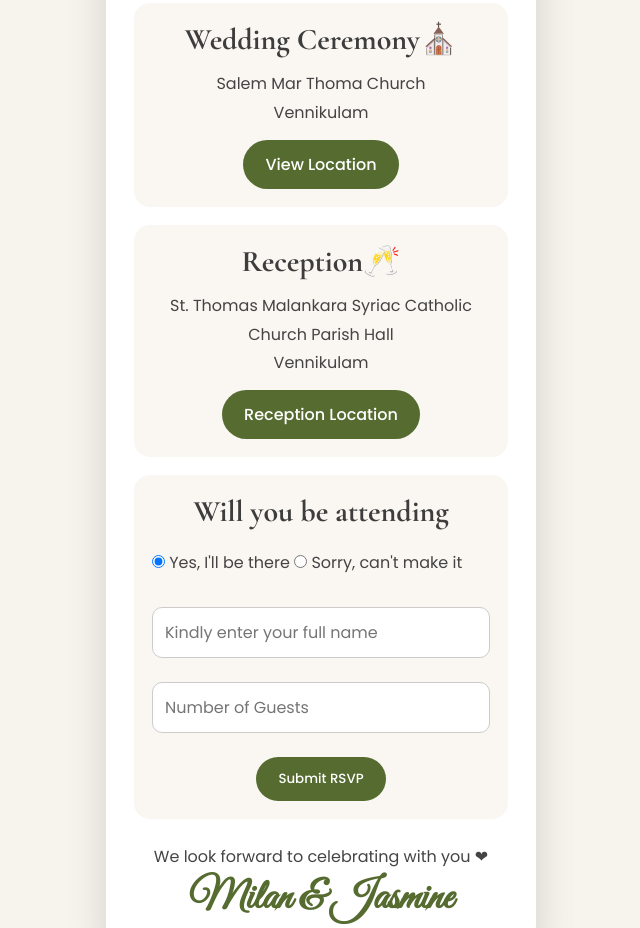
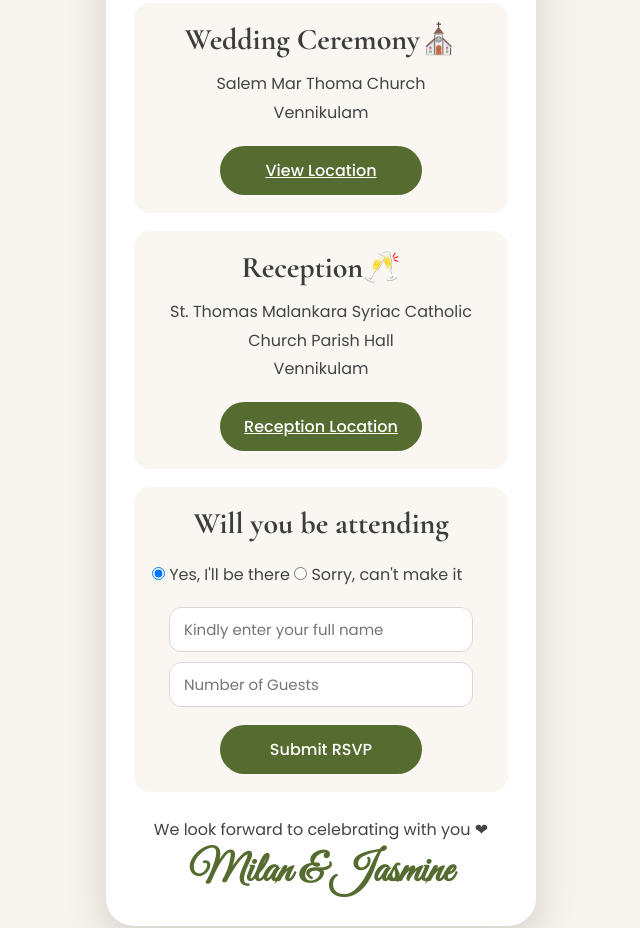
Before and after one commit to MilanJasmine/mjforever, a plain HTML site: page index.html in a window 1280 px wide. Shown: the part 865-1793 px from the top of the page, without its empty margins (319-959 px from the left). Drawn offline with nearby package versions, Linux system fonts and the light colour scheme.

Commit message:
Update index.html

```diff
--- a/index.html
+++ b/index.html
@@ -204,14 +204,22 @@ margin-bottom:12px;
 }
 
 .field{
-width:100%;
-padding:12px;
-margin:12px 0;
-border:1px solid #ccc;
-border-radius:10px;
-font-size:16px;
+width:90%;
+padding:10px 14px;
+margin:10px auto;
+display:block;
+border:1px solid #d8d8d8;
+border-radius:12px;
+font-size:15px;
 font-family:'Poppins',sans-serif;
 background:#fff;
+transition:.3s;
+}
+
+.field:focus{
+outline:none;
+border-color:#556b2f;
+box-shadow:0 0 0 3px rgba(85,107,47,.15);
 }
 
 .radio-group{
@@ -225,16 +233,17 @@ margin-bottom:12px;
 }
 
 .btn{
-display:inline-block;
-margin-top:12px;
+display:block;
+width:60%;
+margin:18px auto 0;
 background:#556b2f;
 color:#fff;
-text-decoration:none;
-padding:12px 22px;
+padding:12px;
+border:none;
 border-radius:30px;
 font-family:'Poppins',sans-serif;
+font-size:16px;
 font-weight:500;
-border:none;
 cursor:pointer;
 transition:.3s;
 }
```
